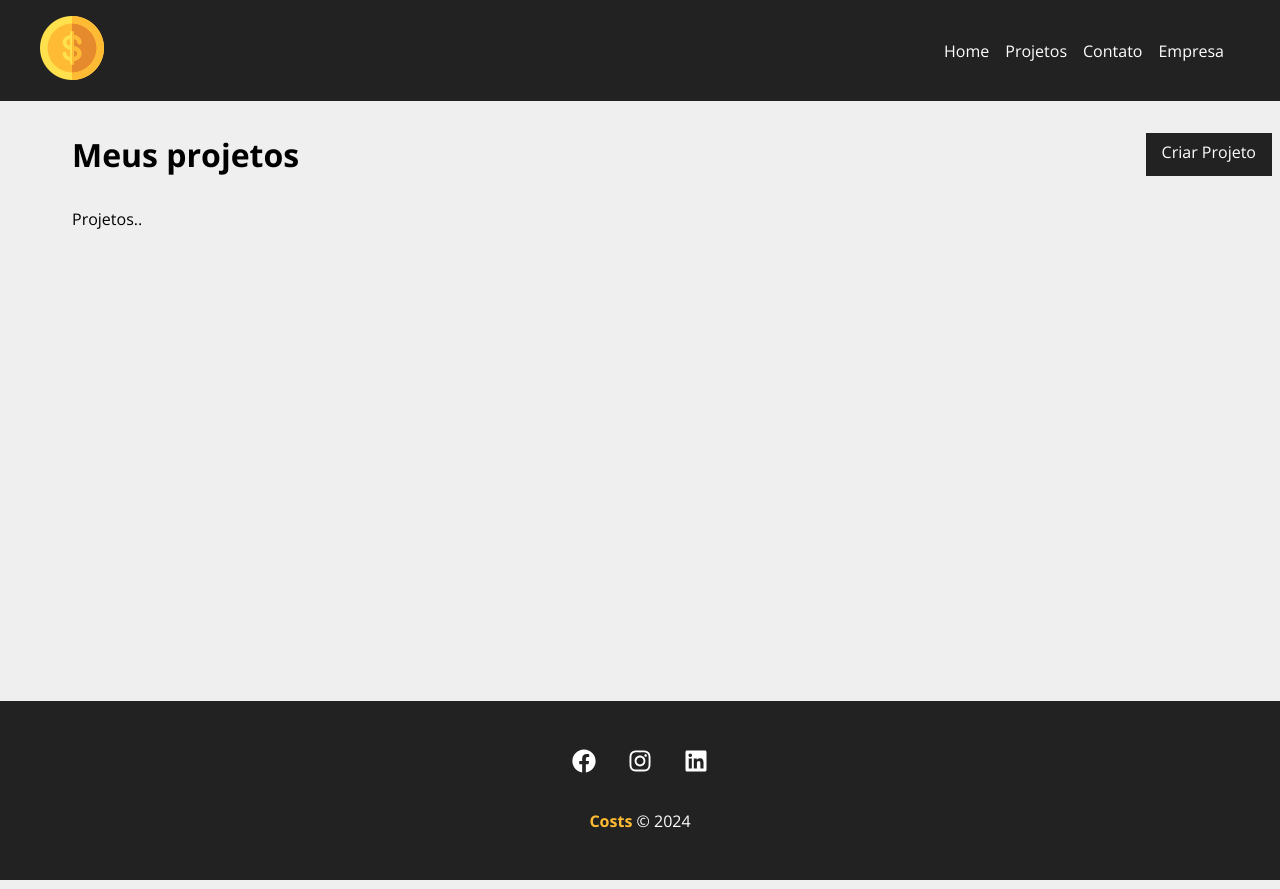
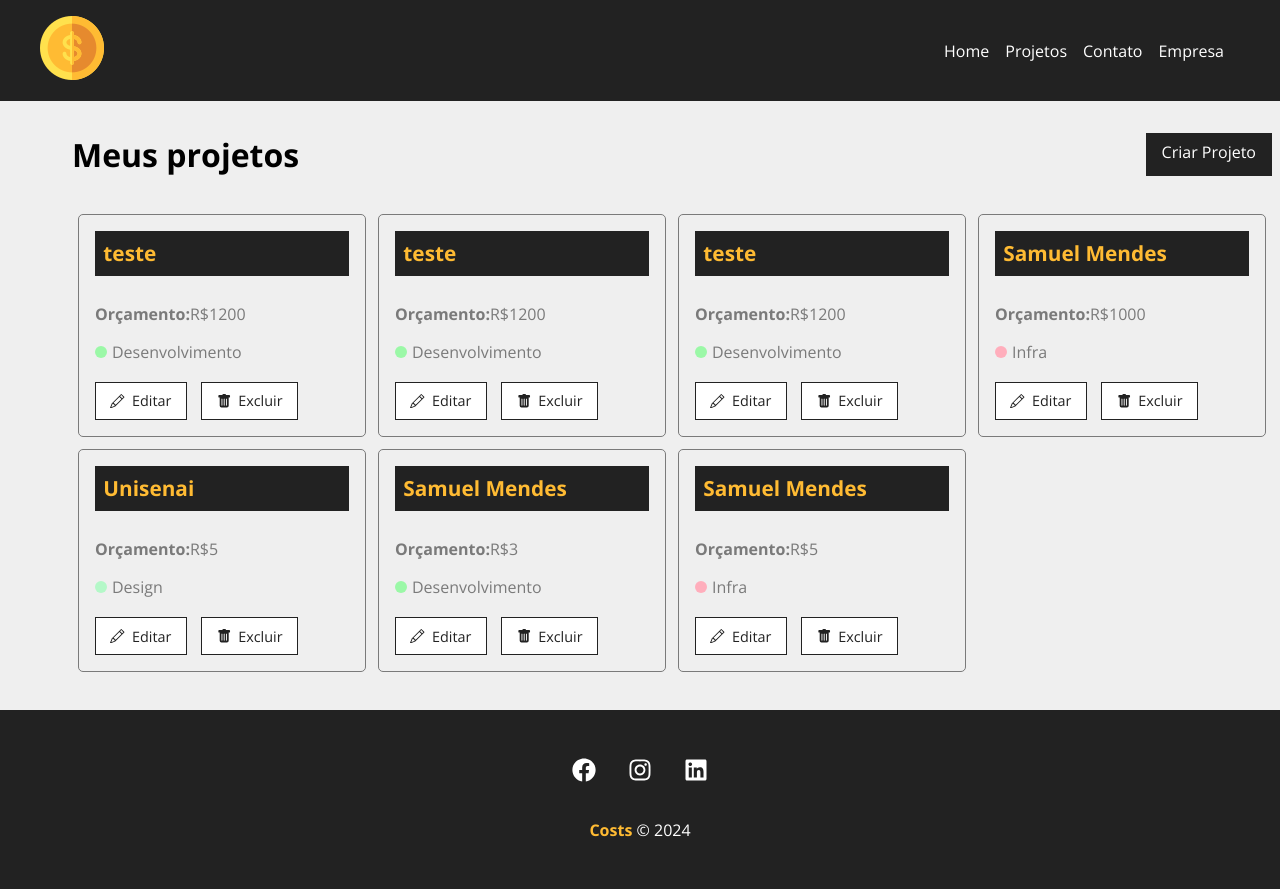
Before and after one commit to MendesS4/Costs-React, a React (Create React App) app in the folder costs/: page /projects in a window 1280 px wide. Shown: the top 889 px of the page. Built offline with nearby package versions, Linux system fonts and the light colour scheme; data requests are answered from the project's data file.

Commit message:
projects layout page

```diff
--- a/costs/db.json
+++ b/costs/db.json
@@ -30,11 +30,6 @@
         "id": "2",
         "name": "Desenvolvimento"
       },
-      "cost": 0,
-      "services": []
-    },
-    {
-      "id": "9fcc",
       "cost": 0,
       "services": []
     },
@@ -81,13 +76,6 @@
       },
       "cost": 0,
       "services": []
-    },
-    {
-      "id": "ed3d",
-      "name": "Samuel Mendes",
-      "budget": "7",
-      "cost": 0,
-      "services": []
     }
   ],
   "categories": [
--- a/costs/src/components/pages/Projects.js
+++ b/costs/src/components/pages/Projects.js
@@ -1,29 +1,61 @@
 import { useLocation } from 'react-router-dom'
+
+import { useState, useEffect } from 'react'
 
 import Message from '../layouts/Message'
 import Container from '../layouts/Container'
 import LinkButton from '../layouts/LinkButton'
+import ProjectCard from '../project/ProjectCard'
+
 
 import styles from './Projects.module.css'
 
-function Projects(){
+function Projects() {
+
+    const [projects, setProjects] = useState([])
 
     const location = useLocation()
     let message = "";
-    if(location.state){
+    if (location.state) {
         message = location.state.message
     }
 
-    return(
+    useEffect(() => {
+
+        fetch('http://localhost:5000/projects', {
+            method: 'GET',
+            headers: {
+                'Content-type': 'application/json',
+            },
+        })
+            .then((resp) => resp.json())
+            .then((data) => {
+                console.log(data)
+                setProjects(data)
+            })
+            .catch((err) => console.log(err))
+    }, [])
+
+    return (
         <div className={styles.project_container}>
             <div className={styles.title_container}>
                 <h1>Meus projetos</h1>
-                <LinkButton to="/newproject" text = "Criar Projeto"/>
+                <LinkButton to="/newproject" text="Criar Projeto" />
             </div>
-           {message && <Message type="success" msg={message}/>}
-           <Container customClass= "start">
-                <p>Projetos..</p>
-           </Container>
+            {message && <Message type="success" msg={message} />}
+            <Container customClass="start">
+                {projects.length > 0 &&
+                    projects.map((project) => (
+                        <ProjectCard
+                            id={project.id}
+                            name={project.name}
+                            budget={project.budget}
+                            category={project.category.name}
+                            key={project.id}
+                        />
+                    ))
+                }
+            </Container>
         </div>
     )
 }
--- /dev/null
+++ b/costs/src/components/project/ProjectCard.js
@@ -0,0 +1,29 @@
+import { Link } from 'react-router-dom'
+
+import styles from './ProjectCard.module.css'
+
+import { BsPencil, BsFillTrashFill } from 'react-icons/bs'
+
+function ProjectCard({ id, name, budget, category, hgandleRemove }) {
+    return (
+        <div className={styles.project_card}>
+            <h4>{name}</h4>
+            <p>
+                <span>Orçamento:</span>R${budget}
+            </p>
+            <p className={styles.category_text}>
+                <span className={`${styles[category.toLowerCase()]}`}></span>{category}
+            </p>
+            <div className={styles.project_card_actions}>
+                <Link to="/">
+                    <BsPencil /> Editar
+                </Link>
+                <button>
+                    <BsFillTrashFill /> Excluir
+                </button>
+            </div>
+        </div>
+    )
+}
+
+export default ProjectCard
--- /dev/null
+++ b/costs/src/components/project/ProjectCard.module.css
@@ -0,0 +1,88 @@
+.project_card {
+    padding : 1em;
+    border : 1px solid #7a7a7a;
+    border-radius : 5px;
+    width : 24%;
+    margin : 0.5%
+}
+
+.project_card h4 {
+    background-color : #222;
+    color :#ffbb33;
+    padding:0.4em;
+    margin-bottom:1.3em;
+    font-size : 1.3em
+}
+
+.project_card p {
+    color: #7a7a7a;
+    margin-bottom : 1em;
+}
+
+.project_card p span {
+    font-weight:bold;
+}
+
+.category_text {
+    display: flex;
+    align-items: center;
+}
+
+.category_text span {
+    display: block;
+    width: 12px;
+    height : 12px;
+    border-radius:50%;
+    background-color : #ccc;
+    margin-right : 5px;
+}
+
+.category_text .infra{
+    background-color : #FFAEBC;
+}
+
+.category_text .desenvolvimento{
+    background-color : rgba(116, 252, 134, 0.685)
+}
+
+.category_text .design {
+    background-color : #B4F8C8;
+
+}
+
+.category_text .planejamento {
+    background-color : #FBe7c6;
+}
+
+.project_card_actions {
+    margin-top: 1.2em;
+    display : flex;
+    align-items : center;
+}
+
+.project_card_actions a,
+.project_card_actions button {
+   text-decoration: none;
+   border : none;
+   background-color: #fff;
+   color:#222;
+   font-size: .9em;
+   padding : .6em 1em;
+   margin-right: 1em;
+   cursor:pointer;
+   border : 1px solid #222;
+   display : flex;
+   align-items : center;
+   justify-content: center;
+   transition: 0.5s;
+}
+
+.project_card_actions svg {
+    margin-right: .5em;
+}
+
+.project_card_actions a:hover,
+.project_card_actions button:hover {
+    background-color: #222;
+    color: #FFbb33
+}
```
